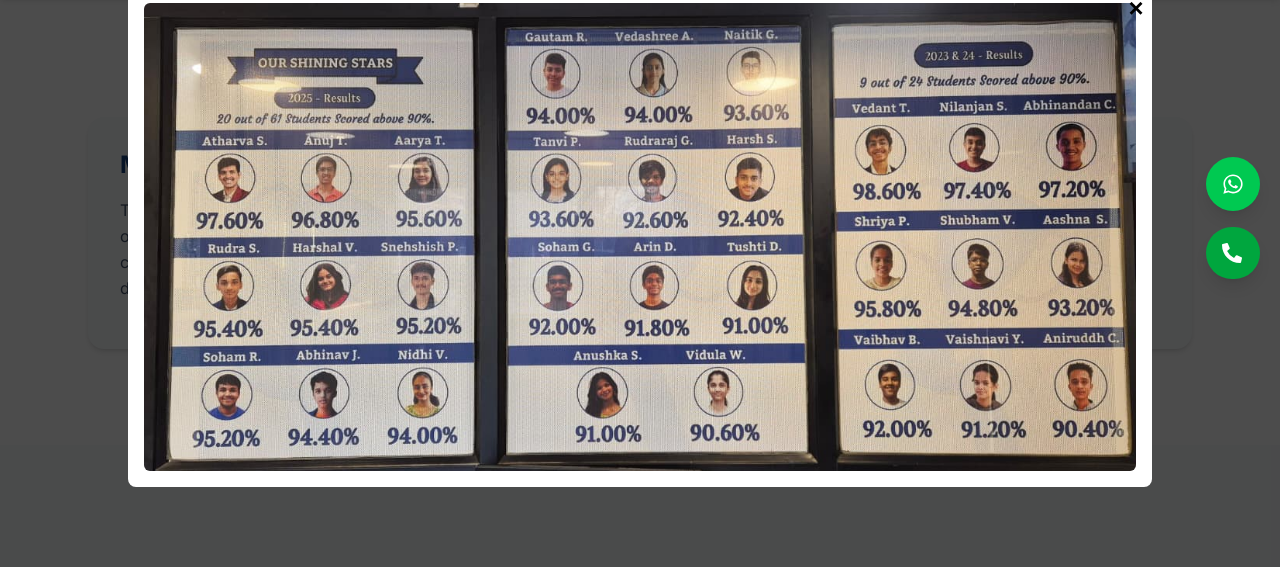
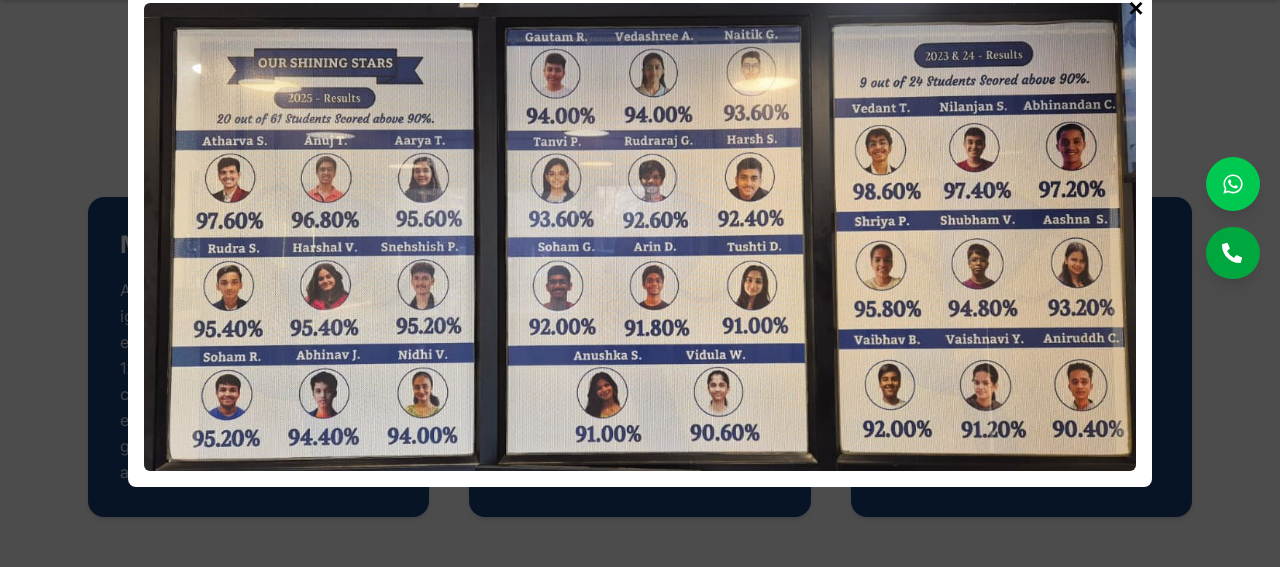
Before and after one commit to Grm-gh/infinity_classes, a React (Vite) app in the folder frontend/: page /about-details in a window 1280 px wide. Shown: the part 163-730 px from the top of the page. Built offline with nearby package versions, Linux system fonts and the light colour scheme.

Commit message:
added detailed about page

```diff
--- a/frontend/src/App.jsx
+++ b/frontend/src/App.jsx
@@ -8,12 +8,14 @@ import AboutPage from "./pages/AboutPage";
 import ContactPage from "./pages/ContactUs";
 import AboutDetails from "./pages/AboutDetails";
 import ResultPopupOnce from "./components/common/A4PopupOnce.jsx";
+import Layout from "./components/Layout.jsx"
 
 export default function App() {
   return (
     <>
       {/* Navbar always visible */}
       <Navbar />
+      <Layout />
       <ResultPopupOnce /> {/* Show popup once per session */}
 
       {/* Push content below fixed navbar */}
--- /dev/null
+++ b/frontend/src/components/Layout.jsx
@@ -0,0 +1,15 @@
+import { Outlet } from "react-router-dom";
+import Navbar from "./Navbar";
+
+export default function Layout() {
+  return (
+    <>
+      <Navbar />
+
+      {/* Push content below fixed navbar */}
+      <main className="pt-20">
+        <Outlet />
+      </main>
+    </>
+  );
+}
--- a/frontend/src/components/home/QuoteSection.jsx
+++ b/frontend/src/components/home/QuoteSection.jsx
@@ -1,6 +1,6 @@
 export default function QuoteSection() {
   return (
-    <section className="relative bg-linear-to-br from-[#143c8c] to-[#1e40af] text-white py-24 overflow-hidden">
+    <section className="relative bg-[#1a4380] text-white py-24 overflow-hidden">
 
       {/* Decorative glows */}
       <div className="absolute -top-24 -left-24 w-96 h-96 bg-blue-400/20 rounded-full blur-3xl"></div>
@@ -33,7 +33,7 @@ export default function QuoteSection() {
           <img
             src="https://images.unsplash.com/photo-1523580846011-d3a5bc25702b"
             alt="Students studying"
-            className="relative rounded-3xl shadow-2xl object-cover"
+            className="relative rounded-3xl shadow-2xl object-cover w-full h-[400px]"
           />
         </div>
 
--- a/frontend/src/pages/AboutDetails.jsx
+++ b/frontend/src/pages/AboutDetails.jsx
@@ -7,36 +7,41 @@ export default function AboutDetails() {
           Our Purpose
         </h1>
 
+        {/* ================= TOP 3 CARDS ================= */}
         <div className="grid md:grid-cols-3 gap-10">
 
           {/* Mission */}
-          <div className="bg-slate-50 p-8 rounded-2xl shadow-md">
-            <h3 className="text-2xl font-bold text-[#1a4380] mb-4">
+          <div className="bg-[#1a4380] p-8 rounded-2xl shadow-md">
+            <h3 className="text-2xl font-bold text-white mb-4">
               Mission
             </h3>
-            <p className="text-slate-600 leading-relaxed">
-              To provide structured, result-oriented education that focuses
-              on conceptual understanding, discipline, and personal growth.
+            <p className="text-slate-200 leading-relaxed">
+              At Infinity Classes, our mission is to ignite the infinite
+              potential within every student in grades 8th through 12th.
+              We nurture intellectual curiosity, foster academic excellence,
+              and promote personal growth through innovative teaching and
+              ethical guidance.
             </p>
           </div>
 
           {/* Vision */}
-          <div className="bg-slate-50 p-8 rounded-2xl shadow-md">
-            <h3 className="text-2xl font-bold text-[#1a4380] mb-4">
+          <div className="bg-[#1a4380] p-8 rounded-2xl shadow-md">
+            <h3 className="text-2xl font-bold text-white mb-4">
               Vision
             </h3>
-            <p className="text-slate-600 leading-relaxed">
-              To become a trusted academic institution that shapes confident,
-              capable, and responsible learners.
+            <p className="text-slate-200 leading-relaxed">
+              Our vision is to be the cornerstone of exceptional education
+              where students realize their limitless potential and become
+              ethical, compassionate global citizens prepared for the future.
             </p>
           </div>
 
           {/* Values */}
-          <div className="bg-slate-50 p-8 rounded-2xl shadow-md">
-            <h3 className="text-2xl font-bold text-[#1a4380] mb-4">
+          <div className="bg-[#1a4380] p-8 rounded-2xl shadow-md">
+            <h3 className="text-2xl font-bold text-white mb-4">
               Values
             </h3>
-            <ul className="text-slate-600 space-y-2">
+            <ul className="text-slate-200 space-y-2">
               <li>• Integrity in education</li>
               <li>• Student-centric approach</li>
               <li>• Consistency & discipline</li>
@@ -45,6 +50,68 @@ export default function AboutDetails() {
           </div>
 
         </div>
+
+        {/* ================= NEW DIV BELOW ================= */}
+        <div className="mt-20 bg-[#1a4380] text-white p-10 rounded-3xl shadow-xl">
+
+          <h2 className="text-3xl font-bold mb-6 text-center">
+            Our Core Values in Action
+          </h2>
+
+          <div className="space-y-6 text-blue-100 leading-relaxed">
+
+            <p>
+              <span className="font-semibold text-white">
+                Student-Centric Excellence:
+              </span>{" "}
+              We prioritize our students' growth, well-being, and success,
+              tailoring our approach to meet their unique needs and aspirations.
+              We are committed to delivering the highest quality education and
+              ensuring that each student reaches their full potential.
+            </p>
+
+            <p>
+              <span className="font-semibold text-white">
+                Integrity and Ethics:
+              </span>{" "}
+              We uphold unwavering ethical standards, fostering honesty,
+              transparency, and fairness in all our interactions.
+            </p>
+
+            <p>
+              <span className="font-semibold text-white">
+                Innovation and Adaptability:
+              </span>{" "}
+              We actively integrate modern technologies and innovative
+              teaching methodologies to keep our educational offerings
+              relevant and engaging.
+            </p>
+
+            <p>
+              <span className="font-semibold text-white">
+                Continuous Improvement:
+              </span>{" "}
+              We are dedicated to continuous self-improvement and growth,
+              encouraging a culture of learning for both students and educators.
+            </p>
+
+            <p>
+              <span className="font-semibold text-white">
+                Positive Impact:
+              </span>{" "}
+              We aspire to make a lasting positive impact on society by
+              nurturing responsible, capable, and compassionate individuals.
+            </p>
+
+            <p className="text-blue-200 font-medium pt-4 border-t border-blue-400/30">
+              These values are the heartbeat of Infinity Classes, guiding our
+              commitment to nurturing young minds, fostering excellence, and
+              empowering students to create a brighter future.
+            </p>
+
+          </div>
+        </div>
+
       </div>
     </section>
   );
--- a/frontend/src/pages/AboutPage.jsx
+++ b/frontend/src/pages/AboutPage.jsx
@@ -1,7 +1,5 @@
 import { Link } from "react-router-dom";
 import aboutImg from "../assets/iclassesimage.webp";
-
-// ✅ Import components with CAPITAL names
 import ProminentFeatures from "../components/acomponents/pfeatures.jsx";
 
 export default function AboutPreview() {
@@ -16,7 +14,7 @@ export default function AboutPreview() {
             <img
               src={aboutImg}
               alt="Infinity Classes"
-              className="rounded-2xl shadow-xl w-full h-[420px] object-cover"
+              className="rounded-2xl shadow-xl w-full h-[490px] object-cover"
             />
           </div>
 
@@ -26,15 +24,16 @@ export default function AboutPreview() {
               About Infinity Classes
             </h2>
 
-            <h3 className="text-4xl font-bold text-slate-900 mb-6">
+            <h3 className="text-4xl font-bold text-[#1a4380] mb-6">
               Building Strong Academic Foundations
             </h3>
 
             <p className="text-slate-600 text-lg leading-relaxed mb-6">
-              Infinity Classes is committed to delivering quality education
-              through expert faculty, structured learning, and personal
-              mentoring. We focus on concept clarity, discipline, and consistent
-              evaluation to help students achieve academic excellence.
+              Welcome to Infinity Classes, where education is a journey of
+              boundless possibilities. We believe that every student
+              possesses limitless potential waiting to be unlocked and nurtured.
+              Our commitment to excellence, integrity, and personalized
+              education forms the cornerstone of our approach.
             </p>
 
             <Link
```
